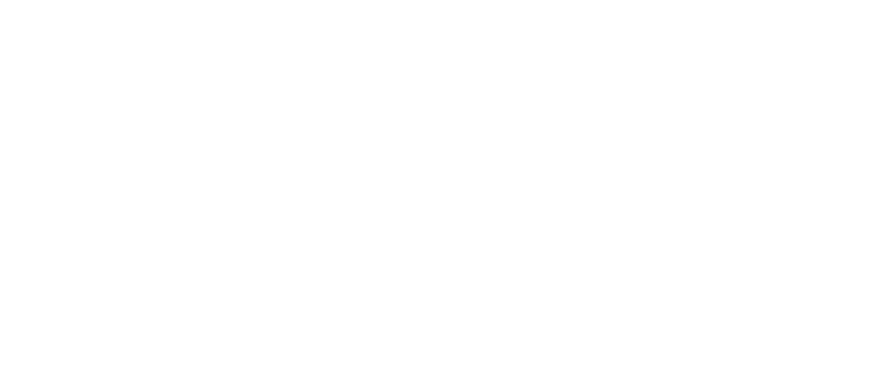
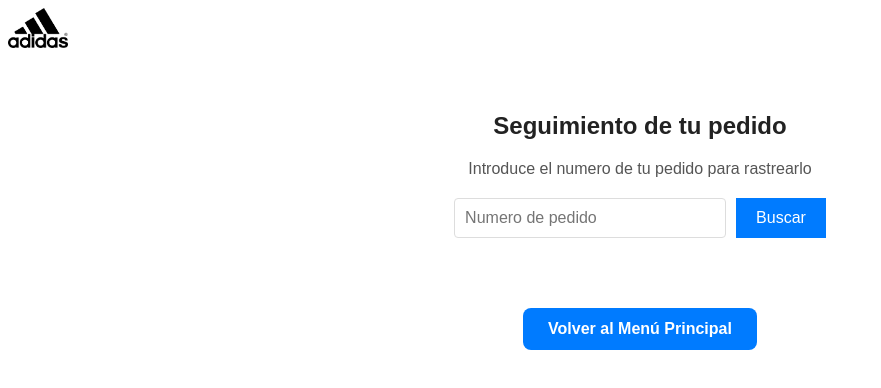
Before and after one commit to Gabrielll94/Ecommerce-Adidas, a React (Vite) app in the folder adidas/Client/adidas-project/: page /seguimiento-pedido in a window 1280 px wide. Before the commit this address had no page. Shown: the top 388 px of the page, without its empty margins (0-881 px from the left). Built offline with nearby package versions, Linux system fonts and the light colour scheme.

Commit message:
Opcion volver al menu en seguimiento de pedido

```diff
--- a/adidas/Client/adidas-project/package.json
+++ b/adidas/Client/adidas-project/package.json
@@ -16,6 +16,7 @@
     "@fortawesome/react-fontawesome": "^0.2.2",
     "react": "^18.3.1",
     "react-dom": "^18.3.1",
+    "react-modal": "^3.16.3",
     "react-router-dom": "^6.27.0",
     "react-slick": "^0.30.2",
     "slick-carousel": "^1.8.1"
--- a/adidas/Client/adidas-project/src/App.jsx
+++ b/adidas/Client/adidas-project/src/App.jsx
@@ -4,6 +4,7 @@
 import { CartProvider } from "./ShoppingCart/cartContext.jsx";
 import Faq from "./pages/Faq.jsx";
 import Forum from "./Forum/Forum.jsx";
+import OrderTracking from "./OrderTracking/OrderTracking.jsx";
 
 const App = () => {
   return (
@@ -13,6 +14,7 @@
           <Route path="/" element={<Landingpage />} />
           <Route path="/faq" element={<Faq />} />
           <Route path="/forum" element={<Forum />} />
+          <Route path="/seguimiento-pedido" element={<OrderTracking />} />
         </Routes>
       </Router>
     </CartProvider>
--- a/adidas/Client/adidas-project/src/Forum/Forum.jsx
+++ b/adidas/Client/adidas-project/src/Forum/Forum.jsx
@@ -1,6 +1,7 @@
 import React from "react";
 import "./Forum.css";
 import image1 from "../assets/ZA.avif";
+import image2 from "../assets/fbold.avif";
 const Forum = () => {
   const shoes = [
     {
@@ -8,6 +9,12 @@
       name: "Adidas",
       image: image1,
       price: "$100.000",
+    },
+    {
+      id: 2,
+      name: "Forum bold",
+      image: image2,
+      price: "$113.000",
     },
   ];
   return (
--- a/adidas/Client/adidas-project/src/Landingpage/landingpage.css
+++ b/adidas/Client/adidas-project/src/Landingpage/landingpage.css
@@ -222,3 +222,24 @@
   font-size: 0.8rem;
   margin-bottom: 10px;
 }
+
+.register-modal-overlay {
+  position: fixed;
+  top: 0;
+  left: 0;
+  width: 100%;
+  height: 100%;
+  background: rgba(0, 0, 0, 0.5); /* Fondo semi-transparente */
+  display: flex;
+  justify-content: center;
+  align-items: center;
+}
+
+.register-modal {
+  background: white;
+  padding: 20px;
+  border-radius: 10px;
+  width: 400px;
+  max-width: 90%;
+  text-align: center;
+}
--- a/adidas/Client/adidas-project/src/Landingpage/landingpage.jsx
+++ b/adidas/Client/adidas-project/src/Landingpage/landingpage.jsx
@@ -11,27 +11,26 @@
 import product2 from "../assets/arg.jpg";
 import product3 from "../assets/AZNE.jpg";
 import { useNavigate } from "react-router-dom";
+import Modal from "react-modal";
+
+Modal.setAppElement("#root"); // Evita errores de accesibilidad en React-Modal
 
 const Landingpage = () => {
-  const [isCommentsOpen, setIsCommentsOpen] = useState(false);
-  const [selectedRating, setSelectedRating] = useState(null);
+  const [isModalOpen, setIsModalOpen] = useState(false);
+  const [email, setEmail] = useState("");
   const navigate = useNavigate();
 
-  const handleCommentsToggle = () => {
-    setIsCommentsOpen(!isCommentsOpen);
+  const handleRegisterClick = () => {
+    setIsModalOpen(true);
   };
 
-  const handleSelectedRating = (rating) => {
-    setSelectedRating(rating);
+  const handleCloseModal = () => {
+    setIsModalOpen(false);
   };
 
-  const handleSendRating = () => {
-    if (selectedRating !== null) {
-      console.log(`Puntuacion enviada: ${selectedRating}`);
-      alert(`Puntuacion enviada: ${selectedRating}`);
-    } else {
-      alert("No has seleccionado una puntuación");
-    }
+  const handleEmailRegister = () => {
+    alert(`Registro con email: ${email}`);
+    setIsModalOpen(false);
   };
 
   const productsWithImages = productsData.map((product) => {
@@ -55,66 +54,7 @@
   return (
     <div className="landing-page">
       <NavBar />
-      <div className={`comments-container ${isCommentsOpen ? "open" : ""}`}>
-        <div className="comments-header" onClick={handleCommentsToggle}>
-          COMENTARIOS
-        </div>
-        {isCommentsOpen && (
-          <div className="comments-content">
-            <p>Queremos tu opinion (buena o mala)</p>
-            <h1>Recomendarias adidas.com.ar a tus amigos y/o conocidos?</h1>
-            <div className="rating-label">Poco probable</div>
-            <div className="rating-container">
-              {[0, 1, 2, 3].map((num) => (
-                <div
-                  className={`rating-option ${
-                    selectedRating === num ? "selected" : ""
-                  }`}
-                  key={num}
-                  onClick={() => handleSelectedRating(num)}
-                >
-                  <div className="rating-circle"></div>
-                  <a href="#">{num}</a>
-                </div>
-              ))}
-            </div>
-            <div className="rating-label">Probable</div>
-            <div className="rating-container">
-              {[4, 5, 6].map((num) => (
-                <div
-                  className={`rating-option ${
-                    selectedRating === num ? "selected" : ""
-                  }`}
-                  key={num}
-                  onClick={() => handleSelectedRating(num)}
-                >
-                  <div className="rating-circle"></div>
-                  <a href="#">{num}</a>
-                </div>
-              ))}
-            </div>
-            <div className="rating-label">Muy probable</div>
-            <div className="rating-container">
-              {[7, 8, 9, 10].map((num) => (
-                <div
-                  className={`rating-option ${
-                    selectedRating === num ? "selected" : ""
-                  }`}
-                  key={num}
-                  onClick={() => handleSelectedRating(num)}
-                >
-                  <div className="rating-circle"></div>
-                  <a href="#">{num}</a>
-                </div>
-              ))}
-            </div>
-            <button className="send-rating-button" onClick={handleSendRating}>
-              {" "}
-              Enviar Puntuacion
-            </button>
-          </div>
-        )}
-      </div>
+
       {/* Banner principal */}
       <section className="banner">
         <div className="banner-content">
@@ -135,13 +75,39 @@
         </ul>
       </section>
 
-      {/* Seccion de ofertas */}
+      {/* Sección de ofertas */}
       <section className="offers">
-        <h1>UNETE AL CLUB Y CONSIGUE 300 PUNTOS DE BIENVENIDA</h1>
-        <button className="register-button">REGÍSTRATE GRATIS ➡</button>
+        <h1>ÚNETE AL CLUB Y CONSIGUE 300 PUNTOS DE BIENVENIDA</h1>
+        <button className="register-button" onClick={handleRegisterClick}>
+          REGÍSTRATE GRATIS ➡
+        </button>
       </section>
 
-      {/* Seccion de Productos */}
+      {/* Modal de registro */}
+      <Modal
+        isOpen={isModalOpen}
+        onRequestClose={handleCloseModal}
+        className="register-modal"
+        overlayClassName="register-modal-overlay"
+      >
+        <div className="modal-content">
+          <h2>Únete al Club</h2>
+          <button className="social-login">Iniciar sesión con Apple</button>
+          <button className="social-login">Iniciar sesión con Facebook</button>
+          <button className="social-login">Iniciar sesión con Google</button>
+          <h3>Regístrate con tu correo electrónico</h3>
+          <input
+            type="email"
+            value={email}
+            onChange={(e) => setEmail(e.target.value)}
+            placeholder="Ingresa tu correo electrónico"
+          />
+          <button onClick={handleEmailRegister}>Registrarse</button>
+          <button onClick={handleCloseModal}>Cerrar</button>
+        </div>
+      </Modal>
+
+      {/* Sección de productos */}
       <section className="products-section">
         <h1>Productos</h1>
         <div className="products-grid">
@@ -151,7 +117,7 @@
         </div>
       </section>
 
-      {/* Seccion de carrio */}
+      {/* Sección de carrito */}
       <section className="cart-section">
         <Cart />
       </section>
--- a/adidas/Client/adidas-project/src/NavBar/NavBar.jsx
+++ b/adidas/Client/adidas-project/src/NavBar/NavBar.jsx
@@ -107,7 +107,22 @@
           onMouseLeave={handleMouseLeave}
         >
           <a href="/oulet">OULET</a>
-          {activePanel === "Oulet" && <div className="dropdown-content"></div>}
+          {activePanel === "Oulet" && (
+            <div className="dropdown-content">
+              <a href="/oulet/Mujer">Todo el Calzado</a>
+              <a href="/oulet/Mujer">Zapatillas</a>
+              <a href="/oulet/Mujer">Lifestyle</a>
+              <a href="/oulet/Mujer">Running</a>
+              <a href="/oulet/Hombre">Todo el Calzado</a>
+              <a href="/oulet/Hombre">Zapatillas</a>
+              <a href="/oulet/Hombre">Lifestyle</a>
+              <a href="/oulet/Hombre">Running</a>
+              <a href="/oulet/Niños">Todo el Calzado</a>
+              <a href="/oulet/Niños">Zapatillas</a>
+              <a href="/oulet/Niños">Lifestyle</a>
+              <a href="/oulet/Niños">Botines</a>
+            </div>
+          )}
         </li>
         <div className="search-bar-container">
           <SearchBar />
--- a/adidas/Client/adidas-project/src/OrderTracking/OrderTracking.jsx
+++ b/adidas/Client/adidas-project/src/OrderTracking/OrderTracking.jsx
@@ -1,6 +1,10 @@
 import React, { useState } from "react";
+import "./OrderTracking.css";
+import Logo from "../assets/Logo_Adidas.png";
+import { useNavigate } from "react-router-dom";
 
 const OrderTracking = () => {
+  const navigate = useNavigate();
   const [orderNumber, setOrderNumber] = useState("");
 
   const handleOrderTracking = () => {
@@ -9,6 +13,10 @@
   };
 
   return (
+    <div>
+      <div className="logo-container">
+        <img src={Logo} alt="Adidas Logo" className="logo" />
+      </div>
       <div className="order-tracking">
         <h2>Seguimiento de tu pedido</h2>
         <p>Introduce el numero de tu pedido para rastrearlo</p>
@@ -22,6 +30,12 @@
           <button onClick={handleOrderTracking}>Buscar</button>
         </div>
       </div>
+      <div className="back-to-main">
+        <button className="main-menu-button" onClick={() => navigate("/")}>
+          Volver al Menú Principal
+        </button>
+      </div>
+    </div>
   );
 };
 
--- /dev/null
+++ b/adidas/Client/adidas-project/src/OrderTracking/Ordertracking.css
@@ -0,0 +1,49 @@
+.order-tracking {
+  text-align: center;
+  padding: 40px;
+  font-family: Arial, sans-serif;
+}
+
+.order-tracking h2 {
+  font-size: 24px;
+  font-weight: bold;
+  color: #222;
+  margin-bottom: 20px;
+}
+
+.order-tracking p {
+  font-size: 16px;
+  color: #555;
+  margin-bottom: 20px;
+}
+
+.tracking-form {
+  display: inline-flex;
+  gap: 10px;
+}
+
+.tracking-form input {
+  padding: 10px;
+  font-size: 16px;
+  border: 1px solid #ddd;
+  border-radius: 4px;
+  width: 250px;
+}
+
+.tracking-form button {
+  background-color: #007bff;
+  color: white;
+  padding: 10px 20px;
+  border: none;
+  cursor: pointer;
+  font-size: 16px;
+  transition: back-ground color 0.3s ease;
+}
+
+.tracking-form button:hover {
+  background-color: #0056b3;
+}
+
+.logo-container .logo {
+  height: 40px;
+}
```
Also changed, not shown: adidas/Client/adidas-project/src/assets/fbold.avif (added), 1 other file (tests, documents, lock files or other folders). Lines whose indentation alone changed are shown as unchanged.
